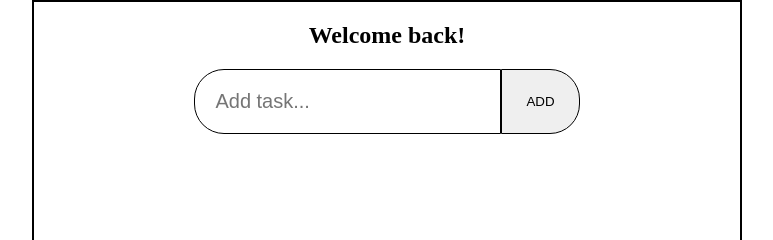
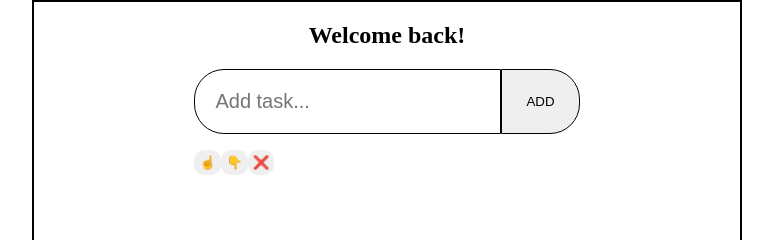
Before and after one commit to AnthonyLTorrefranca/todo-list, a React (Vite) app: page / in a window 1280 px wide. Shown: the top 240 px of the page, without its empty margins (253-1026 px from the left). Built offline with nearby package versions, Linux system fonts and the light colour scheme.

Commit message:
refactor: alert message for the user

```diff
--- a/src/components/Todo.css
+++ b/src/components/Todo.css
@@ -71,6 +71,6 @@ h1 {
     align-items: center;
     font-size: 20px;
     color: red;
-    padding: 28px;
+    padding: 20px;
     margin: 0 85px;
 }
--- a/src/components/Todo.jsx
+++ b/src/components/Todo.jsx
@@ -2,42 +2,54 @@ import React, {useState} from 'react'
 import './Todo.css'
 
 export default function Todo(){
-    const [blank,setBlank] = useState("idle")
+    const [alert,setAlert] = useState("idle")
     const [task,setTask] = useState("")
     const [taskList, setTaskList] = useState([])
 
     function handleSubmit(e){
         e.preventDefault()
-        if (task.trim() === ""){
-            setBlank("")
+            // blank
+        if (task.trim()===""){
+            setAlert("blank")
+            return
+            // duplicate
+        } else if (taskList){
             return
         }
-        console.log(task)
-        setTaskList(prev =>[...prev, task])
+            // unique key ngani
+        const newTask = {id: crypto.randomUUID, text: task}
+        setTaskList(prev=>[...prev, newTask])
     }
     function handleChange(e){
-        e.preventDefault()
         setTask(e.target.value)
-        setBlank("idle")
+        setAlert("idle")
+    }
+    function handleDelete(index){
+    }
+    function moveUp(index){
+        const updatedTask = [...taskList]
+        console.log("test up ngani")
+    }
+    function moveDown(index){
+        const updatedTask = [...taskList]
     }
 return (<section className='todo_container'>
     <form onSubmit={handleSubmit}>
-        {blank && <h1>Welcome back!</h1>}
-        {!blank && <span className='alertUser'>Enter valid task!</span>}
+        {alert === "idle" && <h1>Welcome back!</h1>}
+        {alert === "blank" && <span className='alertUser'>Enter valid task!</span>}
+        {alert === "duplicate" && <span className='alertUser'>This task already exist!</span>}
         <section className="taskGroup">
             <input type="text" placeholder="Add task..."
-                name="task" onChange={handleChange} />
+                name="task" value={task} onChange={handleChange} />
             <button>ADD</button>
         </section>
         <section className="tasks">
             <ul>
-                {taskList.map((task, index)=> <li key={index}> {task}
-                    <section className="listBtn">
-                        <button type="button">☝️</button>
-                        <button type="button">👇</button>
-                        <button type="button">❌</button>
-                    </section>
-                </li>)}
+                <section className="listBtn">
+                    <button type="button" onClick={()=> moveUp(index)}>☝️</button>
+                    <button type="button" onClick={()=> moveDown(index)}>👇</button>
+                    <button type="button" onClick={()=>handleDelete(index)}>❌</button>
+                </section>
             </ul>
         </section>
     </form>
```
